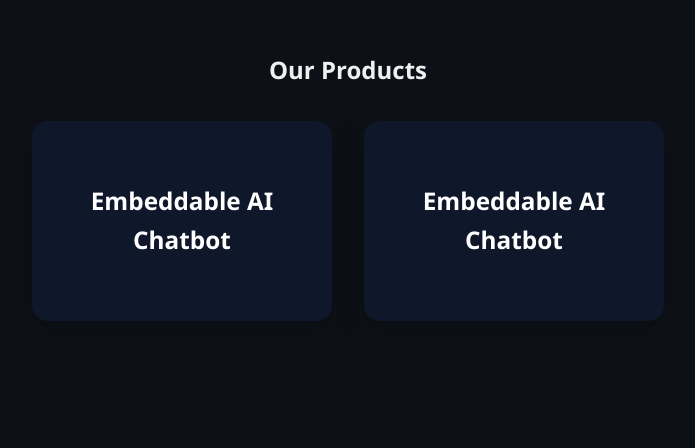
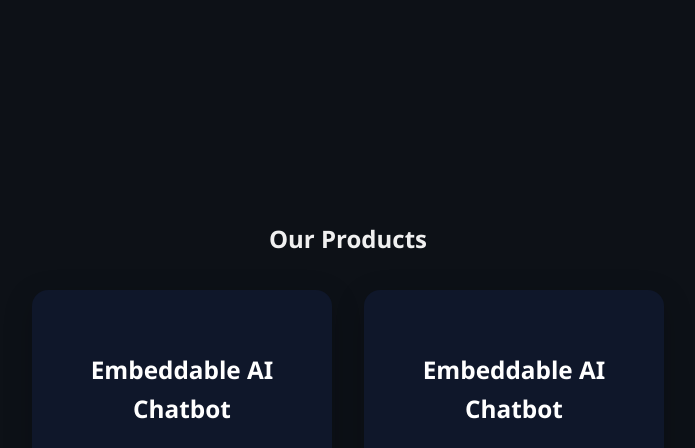
Before and after one commit to Mlakshay01/Lakshay-Malik-Ai-Innovations, a React (Vite) app: page / in a window 1280 px wide. Shown: the part 849-1297 px from the top of the page, without its empty margins (292-987 px from the left). Built offline with nearby package versions, Linux system fonts and the light colour scheme.

Commit message:
Update styles.css

```diff
--- a/src/styles.css
+++ b/src/styles.css
@@ -11,6 +11,7 @@ body {
   color: #f0f0f0;
   line-height: 1.6;
   scroll-behavior: smooth;
+  overflow-x: hidden;
 }
 
 /* Navbar */
@@ -107,11 +108,27 @@ body {
   }
 }
 
+/* WRAPPER */
+.page-wrapper{
+  display: flex;
+  flex-direction: column;
+  align-items: center;
+  align-content: center;
+  margin: auto 0;
+  width: 100vw;
+}
+
 /* Sections */
+
 .section {
-  scroll-margin-top: 200px; /* navbar height + padding */
+  display: flex;
+  flex-direction: column; /* Or row, based on content */
+  justify-content: center; /* vertical center */
+  align-items: center;     /* horizontal center */
   padding: 100px 5% 60px;
   min-height: 100vh;
+  text-align: center;
+  scroll-margin-top: 200px;
 }
 
 
@@ -368,6 +385,8 @@ body {
   padding: 1.5rem 1rem;
   text-align: center;
   font-size: 0.9rem;
+  width: 100vw;
+  margin: auto;
 }
 
 
```
